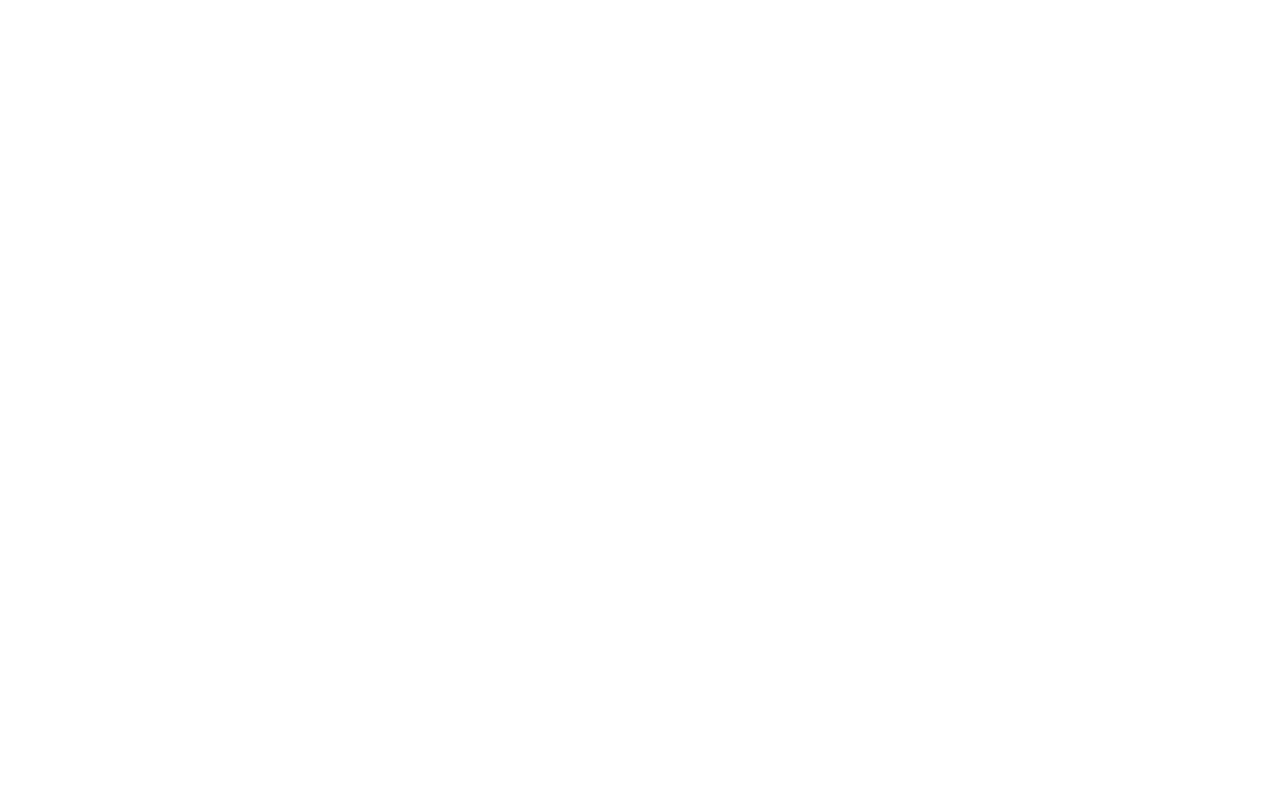
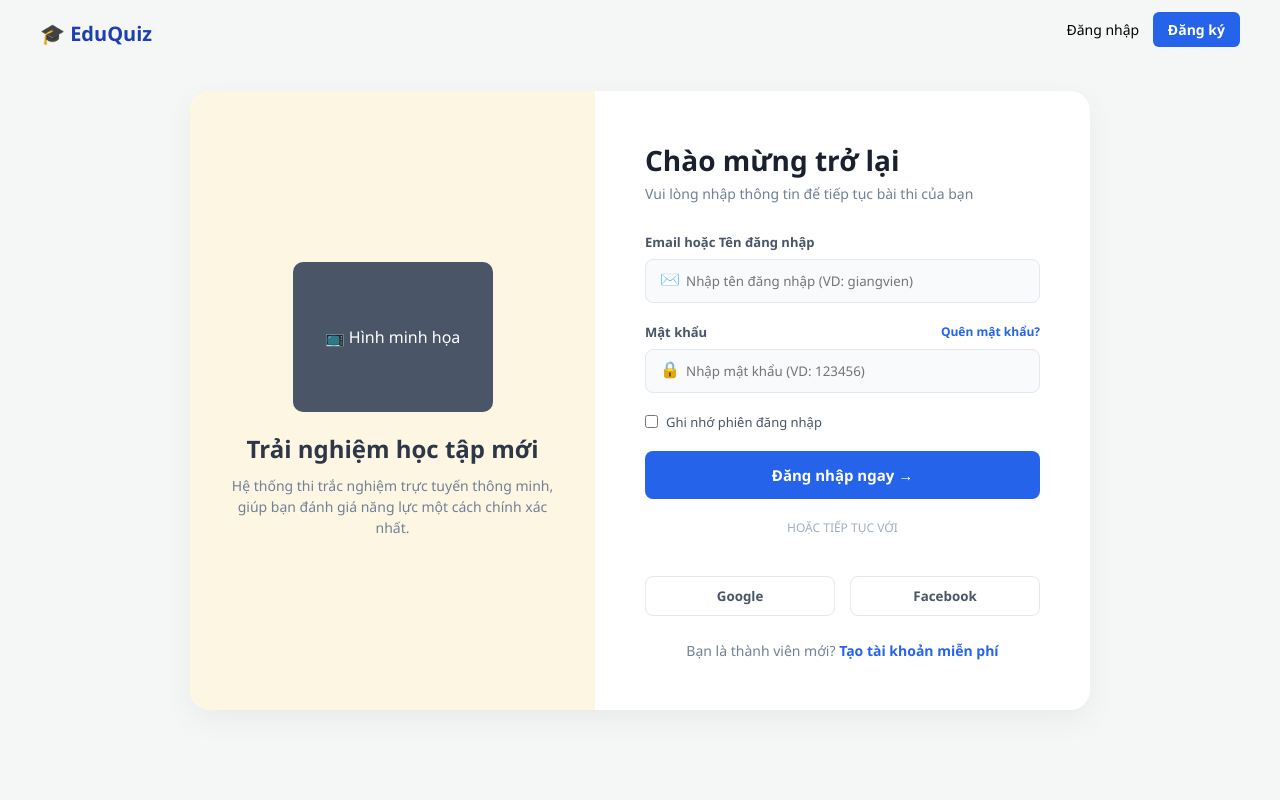
Before and after one commit to quocdung-8386/webthitracnghiem, a PHP site: page /UI/login.php in a window 1280 px wide. Before the commit the page is empty. Run offline with PHP 8.4, Linux system fonts and the light colour scheme.

Commit message:
Update login

```diff
--- a/UI/login.php
+++ b/UI/login.php
@@ -0,0 +1,103 @@
+<?php
+session_start();
+
+if (isset($_SESSION['vai_tro']) && $_SESSION['vai_tro'] === 'giangvien') {
+    header("Location: giangvien/quanlynganhangcauhoi.php");
+    exit();
+}
+
+$error_message = "";
+
+if ($_SERVER["REQUEST_METHOD"] == "POST") {
+
+    $username = trim($_POST['username']);
+    $password = trim($_POST['password']);
+
+    // --- DỮ LIỆU GIẢ ĐĂNG NHẬP ---
+    if ($username === 'giangvien' && $password === '123456') {
+
+        $_SESSION['vai_tro'] = 'giangvien';
+        $_SESSION['ho_ten'] = 'GV. Nguyễn Văn A';
+
+        // Đăng nhập thành công -> Chuyển hướng
+        header("Location: giangvien/quanlynganhangcauhoi.php");
+        exit();
+    }
+    // Trường hợp sai tài khoản/mật khẩu
+    else {
+        $error_message = "Tên đăng nhập hoặc mật khẩu không đúng!";
+    }
+}
+?>
+
+<!DOCTYPE html>
+<html lang="vi">
+<head>
+    <meta charset="UTF-8">
+    <meta name="viewport" content="width=device-width, initial-scale=1.0">
+    <title>Đăng nhập - EduQuiz</title>
+    <link rel="stylesheet" href="../asset/css/login.css">
+</head>
+<body>
+
+    <div class="header-logo">🎓 EduQuiz</div>
+    <div class="top-right-nav">
+        Đăng nhập <a href="register.php" class="btn-register-top">Đăng ký</a>
+    </div>
+
+    <div class="login-container">
+        <div class="left-col">
+            <div class="img-placeholder">📺 Hình minh họa</div>
+            <h2>Trải nghiệm học tập mới</h2>
+            <p>Hệ thống thi trắc nghiệm trực tuyến thông minh, giúp bạn đánh giá năng lực một cách chính xác nhất.</p>
+        </div>
+
+        <div class="right-col">
+            <h1>Chào mừng trở lại</h1>
+            <p>Vui lòng nhập thông tin để tiếp tục bài thi của bạn</p>
+
+            <?php if (!empty($error_message)): ?>
+                <div id="errorMsg" style="display: block;">
+                    <?php echo $error_message; ?>
+                </div>
+            <?php else: ?>
+                <div id="errorMsg"></div>
+            <?php endif; ?>
+
+            <form action="" method="POST">
+                <div class="form-group">
+                    <label>Email hoặc Tên đăng nhập</label>
+                    <span class="form-icon">✉️</span>
+                    <input type="text" name="username" placeholder="Nhập tên đăng nhập (VD: giangvien)" required>
+                </div>
+
+                <div class="form-group">
+                    <label>Mật khẩu</label>
+                    <a href="#" class="forgot-pw">Quên mật khẩu?</a>
+                    <span class="form-icon">🔒</span>
+                    <input type="password" name="password" placeholder="Nhập mật khẩu (VD: 123456)" required>
+                </div>
+
+                <div class="remember-me">
+                    <input type="checkbox" id="remember">
+                    <label for="remember">Ghi nhớ phiên đăng nhập</label>
+                </div>
+
+                <button type="submit" class="btn-submit">Đăng nhập ngay →</button>
+            </form>
+
+            <div style="text-align: center; margin: 20px 0; color: #a0aec0; font-size: 12px; position: relative;">
+                HOẶC TIẾP TỤC VỚI
+            </div>
+            <div class="social-login">
+                <button class="btn-social">Google</button>
+                <button class="btn-social">Facebook</button>
+            </div>
+
+            <p style="text-align: center; margin-top: 25px; margin-bottom: 0;">
+                Bạn là thành viên mới? <a href="register.php" style="color: #2563eb; font-weight: bold; text-decoration: none;">Tạo tài khoản miễn phí</a>
+            </p>
+        </div>
+    </div>
+</body>
+</html>
--- /dev/null
+++ b/asset/css/login.css
@@ -0,0 +1,39 @@
+* { margin: 0; padding: 0; box-sizing: border-box; font-family: 'Segoe UI', sans-serif; }
+body { background-color: #f4f7f6; display: flex; justify-content: center; align-items: center; min-height: 100vh; flex-direction: column;}
+
+.header-logo { position: absolute; top: 20px; left: 40px; font-size: 20px; font-weight: bold; color: #1e40af; display: flex; gap: 10px;}
+.top-right-nav { position: absolute; top: 20px; right: 40px; font-size: 14px; }
+.top-right-nav a { text-decoration: none; color: #2563eb; font-weight: bold; margin-left: 10px; }
+.btn-register-top { background: #2563eb; color: white !important; padding: 8px 15px; border-radius: 6px; }
+
+.login-container { background: #fff; width: 900px; border-radius: 20px; box-shadow: 0 10px 30px rgba(0,0,0,0.05); display: flex; overflow: hidden; }
+
+/* Cột bên trái */
+.left-col { background-color: #fdf6e3; width: 45%; padding: 40px; display: flex; flex-direction: column; justify-content: center; align-items: center; text-align: center;}
+.img-placeholder { width: 200px; height: 150px; background: #4a5568; border-radius: 10px; margin-bottom: 20px; display: flex; justify-content: center; align-items: center; color: white; }
+.left-col h2 { color: #2d3748; margin-bottom: 10px; }
+.left-col p { color: #718096; font-size: 14px; line-height: 1.5; }
+
+/* Cột bên phải (Form) */
+.right-col { width: 55%; padding: 50px; display: flex; flex-direction: column; justify-content: center;}
+.right-col h1 { font-size: 28px; color: #1a202c; margin-bottom: 5px; }
+.right-col p { color: #718096; font-size: 14px; margin-bottom: 30px; }
+
+.form-group { margin-bottom: 20px; position: relative; }
+.form-group label { display: block; font-size: 13px; font-weight: bold; color: #4a5568; margin-bottom: 8px; }
+.form-group input[type="text"], .form-group input[type="password"] {
+    width: 100%; padding: 12px 15px 12px 40px; border: 1px solid #e2e8f0; border-radius: 8px; outline: none; background: #f8fafc;
+}
+.form-icon { position: absolute; left: 15px; top: 35px; color: #a0aec0; }
+.forgot-pw { position: absolute; right: 0; top: 0; font-size: 12px; color: #2563eb; text-decoration: none; font-weight: bold; }
+
+.remember-me { display: flex; align-items: center; gap: 8px; font-size: 13px; color: #4a5568; margin-bottom: 20px; }
+
+.btn-submit { width: 100%; background: #2563eb; color: white; padding: 14px; border: none; border-radius: 8px; font-weight: bold; font-size: 15px; cursor: pointer; transition: 0.2s; }
+.btn-submit:hover { background: #1d4ed8; }
+
+.social-login { display: flex; gap: 15px; margin-top: 20px; }
+.btn-social { flex: 1; padding: 10px; border: 1px solid #e2e8f0; border-radius: 8px; background: white; cursor: pointer; font-weight: bold; color: #4a5568; }
+
+/* Khung báo lỗi ẩn mặc định */
+#errorMsg { display: none; background: #fed7d7; color: #c53030; padding: 10px; border-radius: 6px; font-size: 13px; margin-bottom: 20px; font-weight: bold; text-align: center;}
```
Also changed, not shown: UI/giangvien/quanlynganhangcauhoi.php (+9 -0 lines), UI/giangvien/taodethi.php (+9 -0 lines), UI/giangvien/xembaocaothongke.php (+9 -0 lines), asset/css/giangvien.css (+6 -14 lines), UI/register.php (added).
